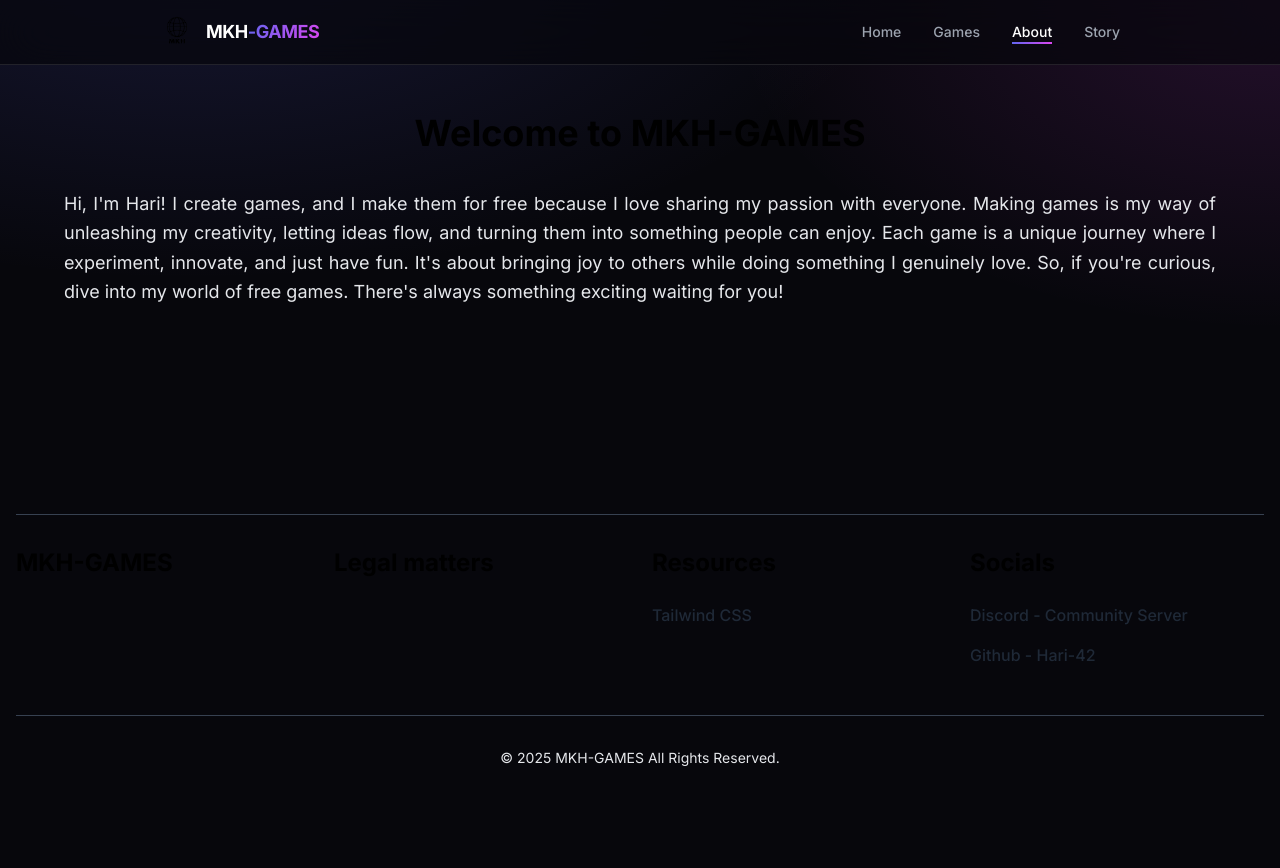
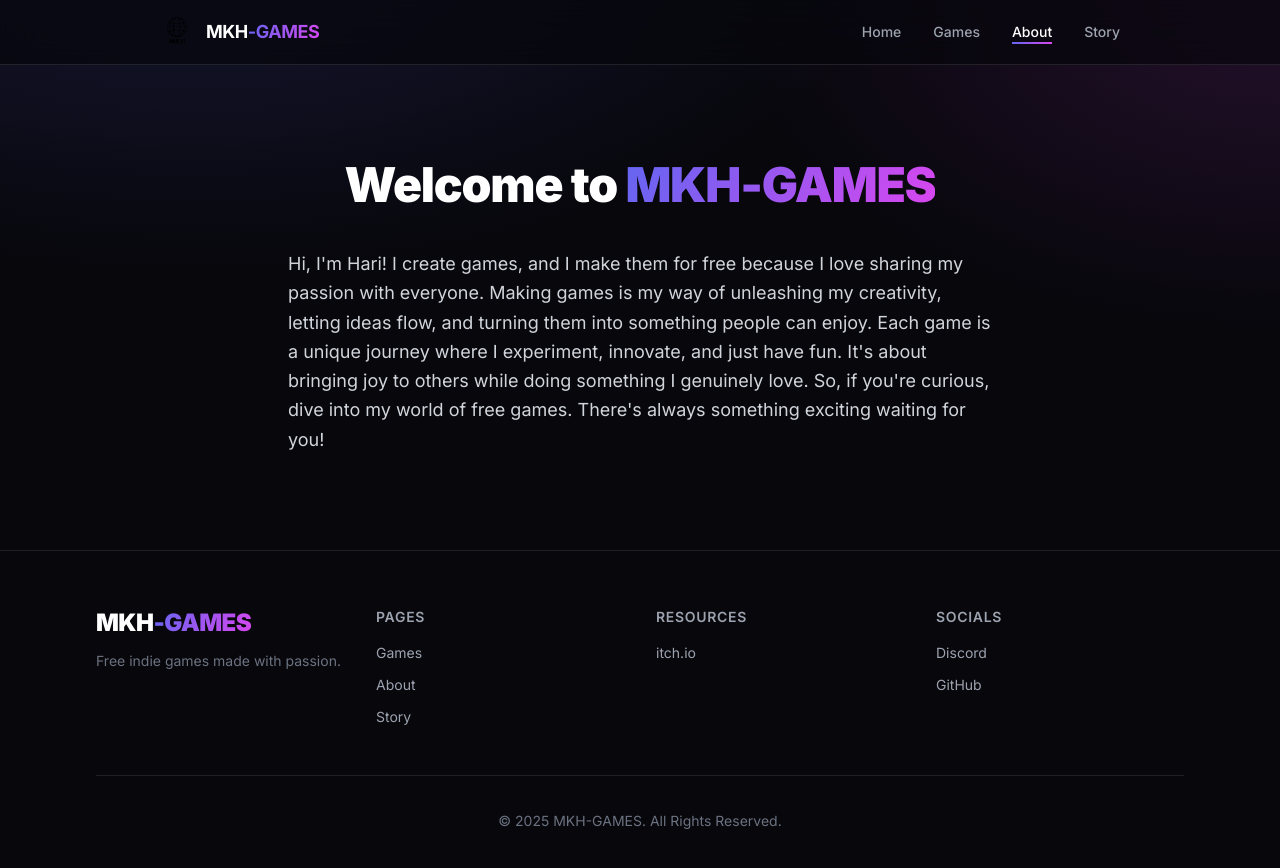
Before and after one commit to Hari-42/mkh-games, a Next.js app: page /about in a window 1280 px wide. Shown: the top 868 px of the page. Before the commit the page ends 800 px from the top, so only its background shows below. Built offline with nearby package versions, Linux system fonts and the light colour scheme.

Commit message:
modernize games, about, story pages and footer

```diff
--- a/app/about/page.js
+++ b/app/about/page.js
@@ -4,15 +4,12 @@
 
 export default function About() {
   return (
-    <>
-      <div className="pt-12"></div>
-
-      <h1 className="text-4xl font-bold text-black text-center">
-        Welcome to MKH-GAMES
+    <div className="mx-auto w-full max-w-3xl px-4 py-24 lg:px-8">
+      <h1 className="text-center text-4xl font-black tracking-tight text-white sm:text-5xl">
+        Welcome to <span className="gradient-text">MKH-GAMES</span>
       </h1>
 
-      <div className="pt-9"></div>
-      <p className="text-lg leading-relaxed mb-6 max-w-6xl mx-auto text-center block text-justify">
+      <p className="mt-10 text-lg leading-relaxed text-gray-300">
         Hi, I&apos;m Hari! I create games, and I make them for free because I love
         sharing my passion with everyone. Making games is my way of unleashing my
         creativity, letting ideas flow, and turning them into something people can
@@ -21,6 +18,6 @@
         genuinely love. So, if you&apos;re curious, dive into my world of free games.
         There&apos;s always something exciting waiting for you!
       </p>
-    </>
+    </div>
   );
 }
--- a/app/games/page.js
+++ b/app/games/page.js
@@ -63,27 +63,37 @@
 
 export default function Games() {
   return (
-    <div className="pt-12 px-4 lg:px-8 mx-auto w-full max-w-7xl">
-      <h2 className="text-3xl font-bold text-gray-800 mb-8 text-center">My Games</h2>
-      <div className="grid grid-cols-1 sm:grid-cols-2 lg:grid-cols-3 gap-6">
+    <div className="mx-auto w-full max-w-6xl px-4 py-20 lg:px-8">
+      <div className="mb-14 text-center">
+        <h1 className="text-4xl font-black tracking-tight text-white sm:text-5xl">
+          My <span className="gradient-text">Games</span>
+        </h1>
+        <p className="mx-auto mt-4 max-w-lg text-gray-400">
+          Every title is free to play on itch.io. Pick one and dive in.
+        </p>
+      </div>
+      <div className="grid grid-cols-1 gap-6 sm:grid-cols-2 lg:grid-cols-3">
         {games.map((game) => (
           <a
             key={game.title}
             href={game.href}
-            className="block transform transition-transform hover:scale-105"
+            className="group relative overflow-hidden rounded-2xl border border-white/10 bg-white/5 transition duration-300 hover:-translate-y-1.5 hover:border-white/20 hover:shadow-2xl hover:shadow-indigo-500/10"
           >
-            <div className="bg-white shadow-md rounded-lg overflow-hidden">
+            <div className="overflow-hidden">
               <Image
                 src={game.icon}
                 alt={game.title}
                 width={400}
                 height={192}
-                className="w-full h-48 object-cover"
+                className="h-48 w-full object-cover transition duration-500 group-hover:scale-110"
               />
-              <div className="p-4">
-                <h3 className="text-lg font-semibold text-gray-800">{game.title}</h3>
-                <p className="text-sm text-gray-600 mt-2">{game.description}</p>
-              </div>
+            </div>
+            <div className="p-5">
+              <h3 className="text-lg font-bold text-white">{game.title}</h3>
+              <p className="mt-2 text-sm text-gray-400">{game.description}</p>
+              <span className="mt-4 inline-flex items-center gap-1 text-sm font-semibold text-transparent opacity-0 transition group-hover:opacity-100 [background-image:linear-gradient(120deg,var(--accent-from),var(--accent-to))] [-webkit-background-clip:text] [background-clip:text]">
+                Play on itch.io →
+              </span>
             </div>
           </a>
         ))}
--- a/app/story/page.js
+++ b/app/story/page.js
@@ -4,6 +4,16 @@
 
 export default function Story() {
   return (
-    <div className="pt-12"></div>
+    <div className="mx-auto flex min-h-[60vh] w-full max-w-3xl flex-col items-center justify-center px-4 text-center lg:px-8">
+      <span className="mb-6 rounded-full border border-white/10 bg-white/5 px-4 py-1.5 text-xs font-medium tracking-wide text-gray-300">
+        Coming soon
+      </span>
+      <h1 className="text-4xl font-black tracking-tight text-white sm:text-5xl">
+        The <span className="gradient-text">MKH-Universe</span> story
+      </h1>
+      <p className="mt-6 max-w-md text-gray-400">
+        The lore behind the characters is still being written. Check back soon.
+      </p>
+    </div>
   );
 }
--- a/components/Footer.js
+++ b/components/Footer.js
@@ -1,61 +1,86 @@
+import Link from "next/link";
+
 export default function Footer() {
   return (
-    <footer>
-      <div className="mx-auto w-full max-w-screen-xl p-4 py-6 lg:py-8">
-        <hr className="my-6 sm:mx-auto border-gray-700 lg:my-8" />
-        <div className="md:flex md:justify-between">
-          <div className="grid grid-cols-2 gap-8 sm:gap-6 sm:grid-cols-4 w-full">
-            <div className="mb-6 md:mb-0">
-              <span className="self-center text-2xl font-bold whitespace-nowrap text-black">
-                MKH-GAMES
+    <footer className="mt-auto border-t border-white/10">
+      <div className="mx-auto w-full max-w-6xl px-4 py-14 lg:px-8">
+        <div className="grid grid-cols-2 gap-8 sm:grid-cols-4">
+          <div className="col-span-2 sm:col-span-1">
+            <span className="text-2xl font-black tracking-tight text-white">
+              MKH<span className="gradient-text">-GAMES</span>
             </span>
+            <p className="mt-3 max-w-xs text-sm text-gray-500">
+              Free indie games made with passion.
+            </p>
           </div>
-            <div className="mb-6 md:mb-0">
-              <h2 className="mb-6 text-2xl font-bold text-black">Legal matters</h2>
-              <ul className="text-gray-800 font-medium">
-                <li></li>
+
+          <div>
+            <h2 className="mb-4 text-sm font-semibold uppercase tracking-wider text-gray-400">
+              Pages
+            </h2>
+            <ul className="space-y-3 text-sm text-gray-400">
+              <li>
+                <Link href="/games" className="transition hover:text-white">
+                  Games
+                </Link>
+              </li>
+              <li>
+                <Link href="/about" className="transition hover:text-white">
+                  About
+                </Link>
+              </li>
+              <li>
+                <Link href="/story" className="transition hover:text-white">
+                  Story
+                </Link>
+              </li>
             </ul>
           </div>
-            <div className="mb-6 md:mb-0">
-              <h2 className="mb-6 text-2xl font-bold text-black">Resources</h2>
-              <ul className="text-gray-800 font-medium">
-                <li className="mb-4">
+
+          <div>
+            <h2 className="mb-4 text-sm font-semibold uppercase tracking-wider text-gray-400">
+              Resources
+            </h2>
+            <ul className="space-y-3 text-sm text-gray-400">
+              <li>
                 <a
-                    href="https://tailwindcss.com/"
-                    className="hover:text-blue-500 transition-colors duration-300"
+                  href="https://harigamesdev.itch.io/"
+                  className="transition hover:text-white"
                 >
-                    Tailwind CSS
+                  itch.io
                 </a>
               </li>
             </ul>
           </div>
-            <div className="mb-6 md:mb-0">
-              <h2 className="mb-6 text-2xl font-bold text-black">Socials</h2>
-              <ul className="text-gray-800 font-medium">
-                <li className="mb-4">
+
+          <div>
+            <h2 className="mb-4 text-sm font-semibold uppercase tracking-wider text-gray-400">
+              Socials
+            </h2>
+            <ul className="space-y-3 text-sm text-gray-400">
+              <li>
                 <a
                   href="https://discord.gg/mjNcZFHnf5"
-                    className="hover:text-blue-500 transition-colors duration-300"
+                  className="transition hover:text-white"
                 >
-                    Discord - Community Server
+                  Discord
                 </a>
               </li>
-                <li className="mb-4">
+              <li>
                 <a
                   href="https://github.com/Hari-42"
-                    className="hover:text-blue-500 transition-colors duration-300"
+                  className="transition hover:text-white"
                 >
-                    Github - Hari-42
+                  GitHub
                 </a>
               </li>
             </ul>
           </div>
         </div>
-        </div>
-        <hr className="my-6 sm:mx-auto border-gray-700 lg:my-8" />
-        <div className="flex items-center justify-center flex-wrap">
-          <span className="text-sm text-black-500 text-center">
-            © 2025 MKH-GAMES All Rights Reserved.
+
+        <div className="mt-12 border-t border-white/10 pt-8 text-center">
+          <span className="text-sm text-gray-500">
+            © 2025 MKH-GAMES. All Rights Reserved.
           </span>
         </div>
       </div>
```
Lines whose indentation alone changed are shown as unchanged.
